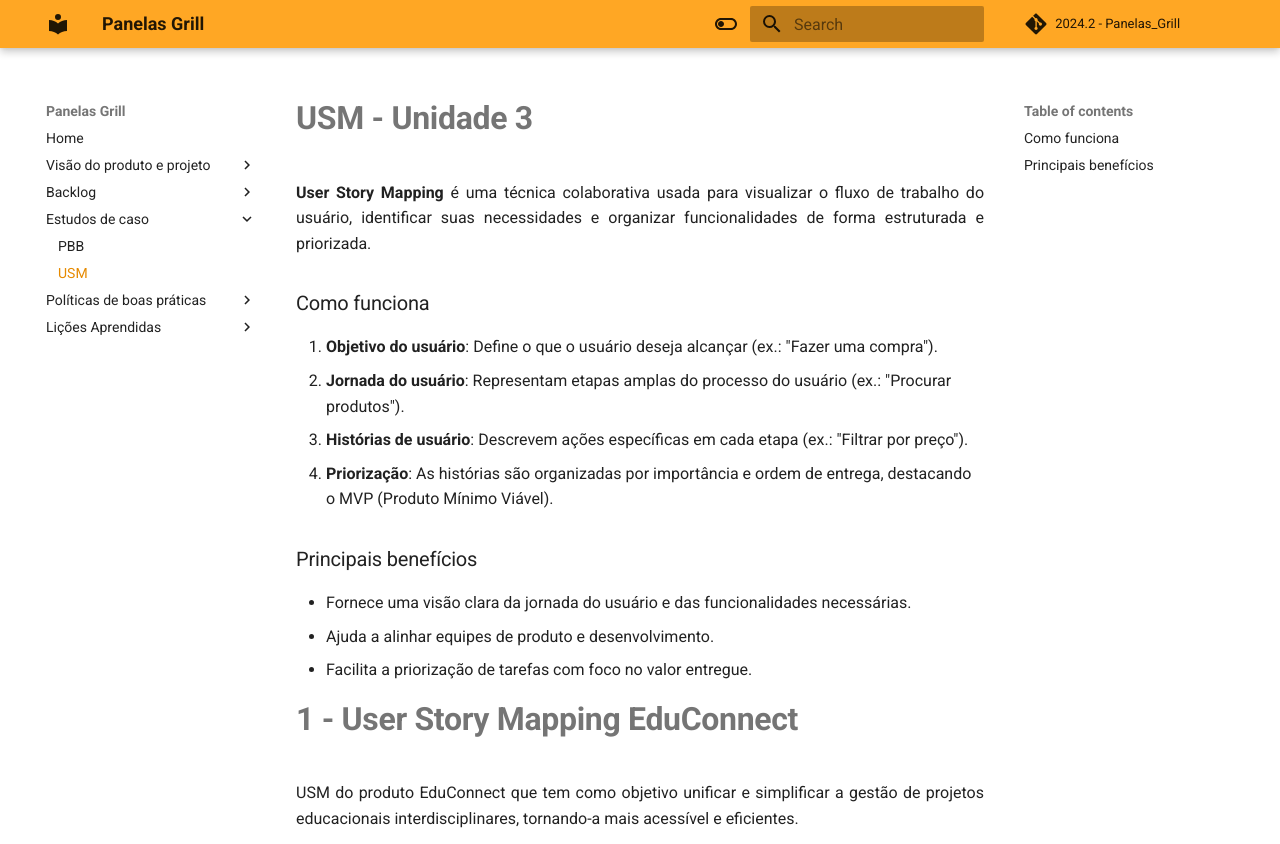
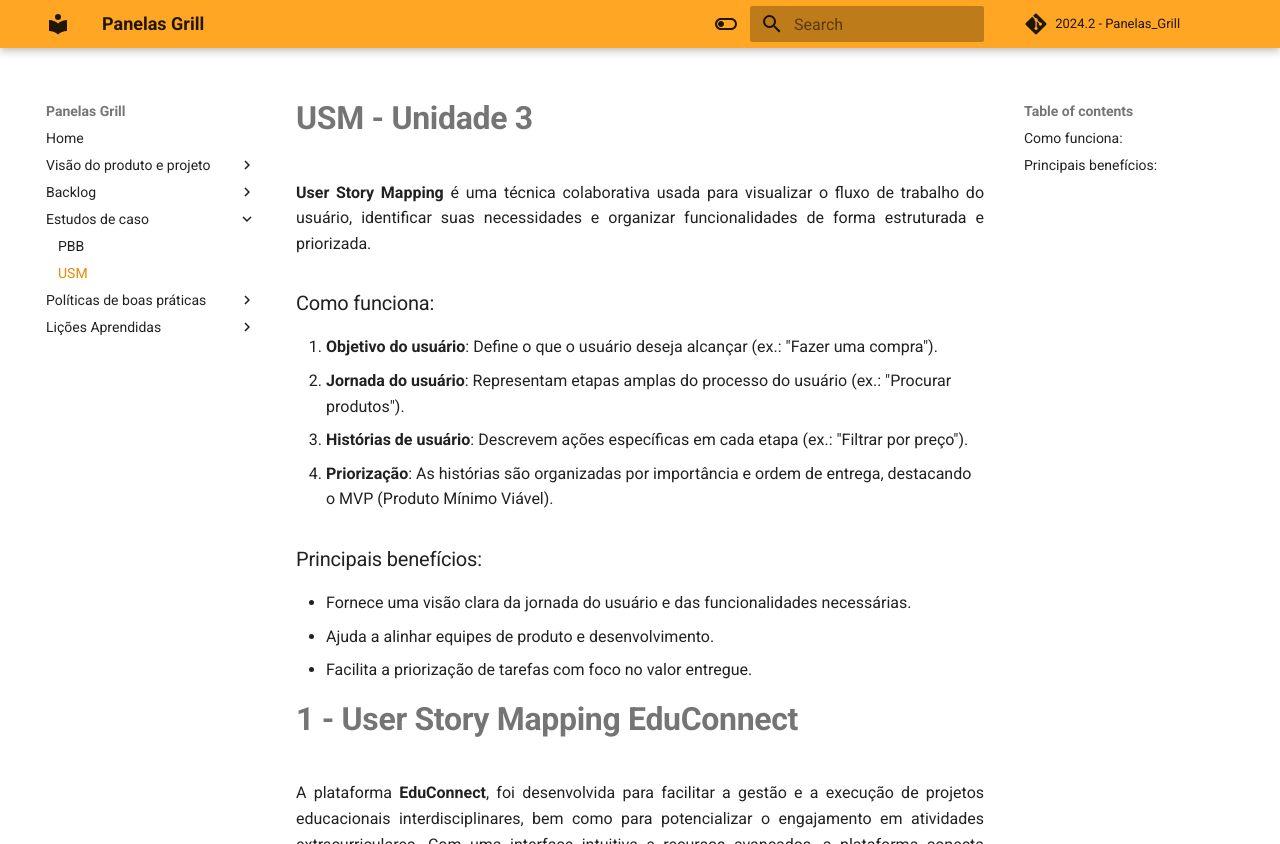
Before and after one commit to mdsreq-fga-unb/2024.2-T03-PanelasGrill, an MkDocs documentation site: the page built from docs/unidade3/usm.md, in a window 1280 px wide and 1400 px high, cut to the strip 0-844 px from the top of the window. Built offline with MkDocs 1.6.1 and Material for MkDocs 9.7.7, drawn with Linux system fonts in a browser that asks for light colours; comment, search, counter and statistics services are not loaded; some of the changed text lies outside the part shown.

Commit message:
docs: adição de novas coisas no USM

```diff
--- a/docs/unidade3/usm.md
+++ b/docs/unidade3/usm.md
@@ -2,20 +2,22 @@
 
 **User Story Mapping** é uma técnica colaborativa usada para visualizar o fluxo de trabalho do usuário, identificar suas necessidades e organizar funcionalidades de forma estruturada e priorizada.
 
-### Como funciona
+### Como funciona:
 1. **Objetivo do usuário**: Define o que o usuário deseja alcançar (ex.: "Fazer uma compra").
 2. **Jornada do usuário**: Representam etapas amplas do processo do usuário (ex.: "Procurar produtos").
 3. **Histórias de usuário**: Descrevem ações específicas em cada etapa (ex.: "Filtrar por preço").
 4. **Priorização**: As histórias são organizadas por importância e ordem de entrega, destacando o MVP (Produto Mínimo Viável).
 
-### Principais benefícios
+### Principais benefícios:
 - Fornece uma visão clara da jornada do usuário e das funcionalidades necessárias.
 - Ajuda a alinhar equipes de produto e desenvolvimento.
 - Facilita a priorização de tarefas com foco no valor entregue.
 
 # **1 - User Story Mapping EduConnect**
 
-USM do produto EduConnect que tem como objetivo unificar e simplificar a gestão de projetos educacionais interdisciplinares, tornando-a mais acessível e eficientes.
+A plataforma **EduConnect**, foi desenvolvida para facilitar a gestão e a execução de projetos educacionais interdisciplinares, bem como para potencializar o engajamento em atividades extracurriculares. Com uma interface intuitiva e recursos avançados, a plataforma conecta educadores, estudantes e instituições de ensino, promovendo a colaboração, a troca de conhecimentos e a integração de diferentes áreas do saber. Além disso, o EduConnect oferece ferramentas para o acompanhamento de desempenho, planejamento estratégico de projetos e a criação de experiências educativas enriquecedoras, contribuindo para o desenvolvimento integral dos alunos e para a modernização das práticas pedagógicas.
+
+USM do produto EduConnect que tem como objetivo unificar e simplificar a gestão de projetos educacionais interdisciplinares, tornando-a mais acessível e eficientes:
 
 <div style="text-align:center;">
     <iframe width="768" height="432" src="https://miro.com/app/board/uXjVLsmK9wo=/" frameborder="0" scrolling="no" allow="fullscreen; clipboard-read; clipboard-write" allowfullscreen></iframe>
```
